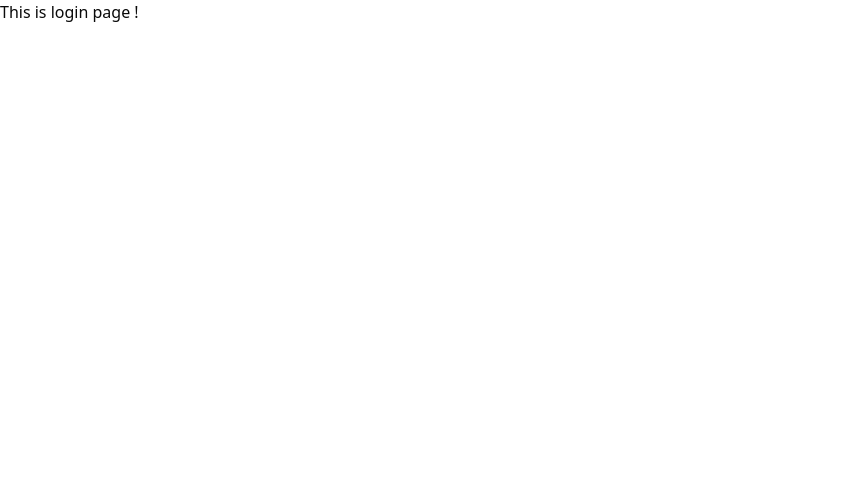
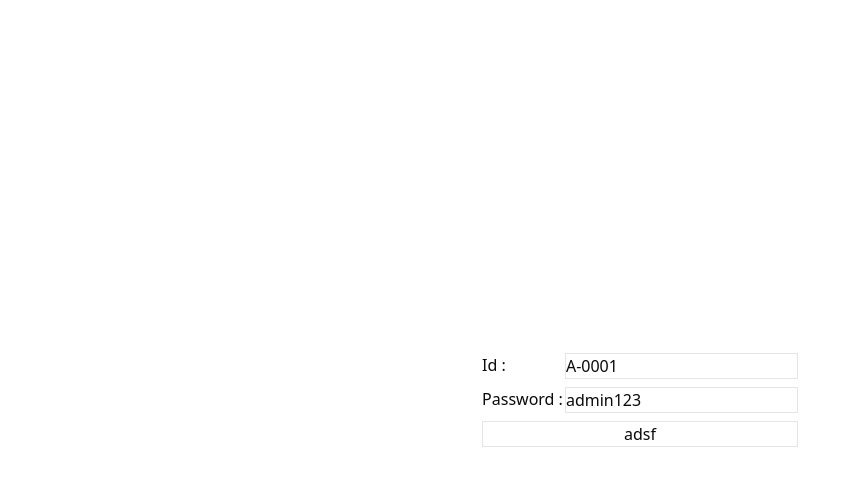
Before and after one commit to rahat-495/PH-University-Client, a React (Vite) app: page /login in a window 1280 px wide. Shown: the top 486 px of the page, without its empty margins (0-861 px from the left). Built offline with nearby package versions, Linux system fonts and the light colour scheme.

Commit message:
creating login functionality are some thing done !

```diff
--- a/src/pages/Login.tsx
+++ b/src/pages/Login.tsx
@@ -1,8 +1,50 @@
+
+import { useLoginMutation } from '@/redux/features/auth/authApi';
+import { setUser } from '@/redux/features/auth/authSlice';
+import { useAppDispatch } from '@/redux/hooks';
+import {useForm} from 'react-hook-form' ;
 
 const Login = () => {
+
+    const [login] = useLoginMutation() ;
+    const dispatch = useAppDispatch() ;
+
+    const {register , handleSubmit} = useForm({
+        defaultValues : {
+            id : "A-0001" ,
+            password : "admin123" ,
+        }
+    });
+
+    const onSubmit = async (data) => {
+        const userInfo = {
+            id : data.id ,
+            password : data.password ,
+        }
+        const res = await login(userInfo).unwrap() ;
+
+        dispatch(setUser({ user : {} , token : res?.data?.accesstoken }))
+    }
+
     return (
-        <div>
-            This is login page !
+        <div className="w-full flex flex-col items-center justify-center min-h-screen">
+
+            <form onSubmit={handleSubmit(onSubmit)} className="flex flex-col gap-2">
+
+                <div className="w-full flex justify-between">
+                    <label htmlFor="id">Id : </label>
+                    <input className="border" type="text" id="id" {...register('id')} />
+                </div>
+
+                <div className="w-full flex justify-between gap-0.5">
+                    <label htmlFor="password">Password : </label>
+                    <input className="border" type="text" id="password" {...register('password')} />
+                </div>
+
+                <button type='submit' className='cursor-pointer border w-full '>adsf</button>
+
+            </form>
+
         </div>
     );
 };
--- /dev/null
+++ b/src/redux/api/baseApi.ts
@@ -0,0 +1,8 @@
+
+import { createApi, fetchBaseQuery } from "@reduxjs/toolkit/query/react" ;
+
+export const baseApi = createApi({
+    reducerPath : "baseApi" ,
+    baseQuery : fetchBaseQuery( { baseUrl : "https://level-2-first-project-sand.vercel.app/api/v1" , credentials : "include" } ) ,
+    endpoints : () => ({})
+})
--- /dev/null
+++ b/src/redux/features/auth/authApi.ts
@@ -0,0 +1,16 @@
+
+import { baseApi } from "@/redux/api/baseApi";
+
+const authApi = baseApi.injectEndpoints({
+    endpoints : (builder) => ({
+        login : builder.mutation({
+            query : (userInfo) => ({
+                url : '/auth/login' ,
+                method : "POST" ,
+                body : userInfo ,
+            })
+        })
+    })
+})
+
+export const { useLoginMutation } = authApi ;
--- /dev/null
+++ b/src/redux/features/auth/authSlice.ts
@@ -0,0 +1,31 @@
+
+import { createSlice } from "@reduxjs/toolkit";
+
+type TInitialState = {
+    user : null | object ;
+    token : null | string ;
+}
+
+const initialState : TInitialState = {
+    user : null ,
+    token : null ,
+}
+
+const authSlice = createSlice({
+    name : "auth" ,
+    initialState ,
+    reducers : {
+        setUser : (state , action) => {
+            const {user , token} = action.payload ;
+            state.user = user ;
+            state.token = token ;
+        },
+        logout : (state) => {
+            state.user = null ;
+            state.token = null ;
+        },
+    }
+})
+
+export const {setUser , logout} = authSlice.actions ;
+export default authSlice.reducer ;
--- a/src/redux/store.ts
+++ b/src/redux/store.ts
@@ -1,10 +1,14 @@
 
 import {configureStore} from '@reduxjs/toolkit'
+import authSlice from './features/auth/authSlice';
+import { baseApi } from './api/baseApi';
 
 export const store = configureStore({
     reducer : {
-
-    }
+        [baseApi.reducerPath] : baseApi.reducer ,
+        auth : authSlice ,
+    },
+    middleware : (getDefaultMiddlewares) => getDefaultMiddlewares().concat(baseApi.middleware) ,
 })
 
 export type RootState = ReturnType<typeof store.getState> ;
--- /dev/null
+++ b/src/utils/verifyTokent.ts
@@ -0,0 +1,4 @@
+
+export const verifyToken = (token : string) => {
+    return ;
+}
```
